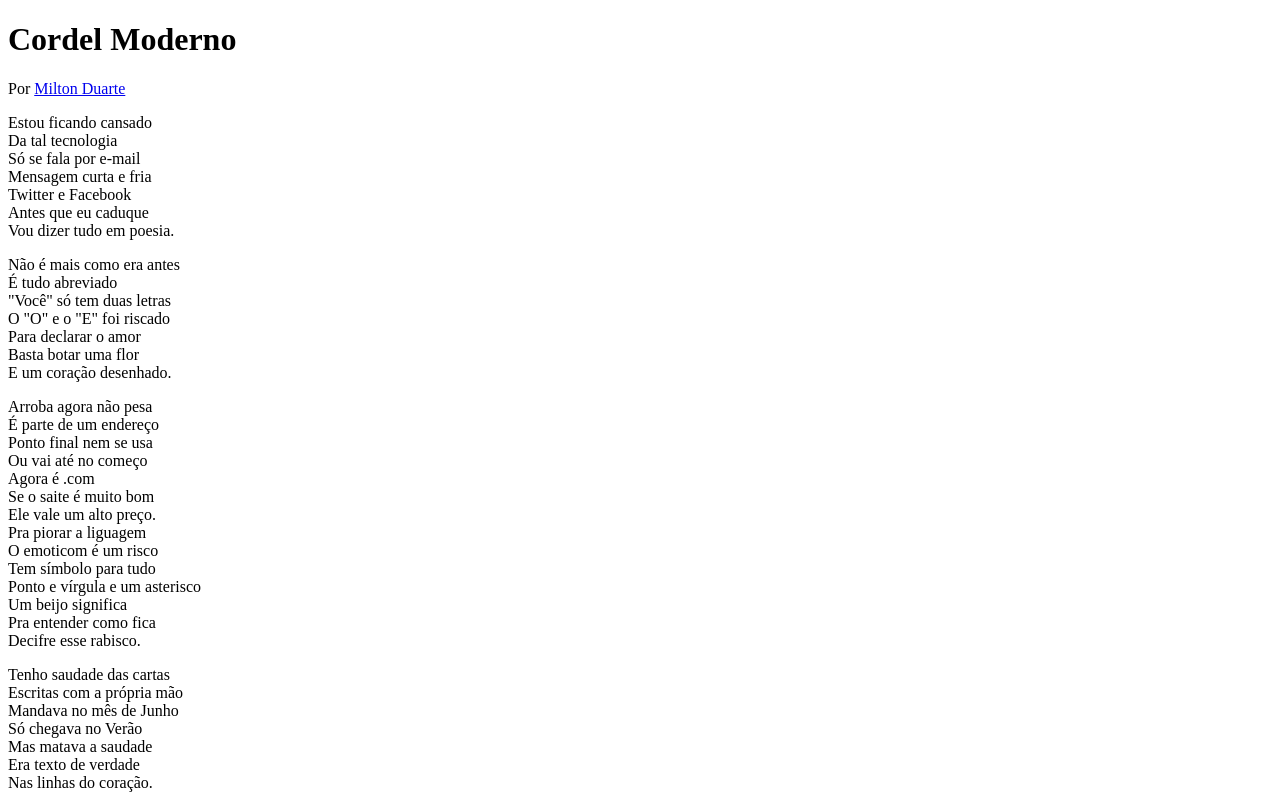
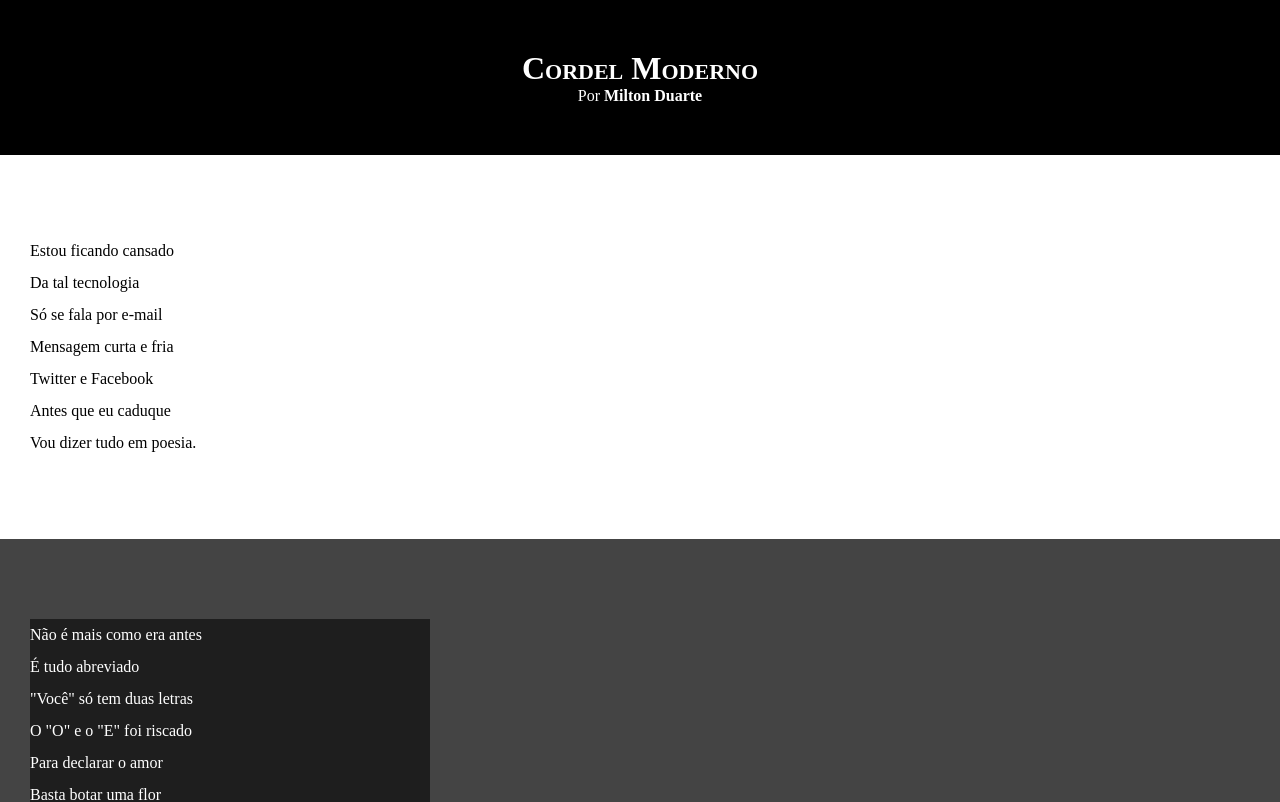
Before and after one commit to natoorme/HTML-CSS, a plain HTML site: page EXERCICIOS/desafio012/index.html in a window 1280 px wide. Shown: the top 802 px of the page. Drawn offline with Linux system fonts and the light colour scheme.

Commit message:
atualizei os estilos dos textos

```diff
--- a/EXERCICIOS/desafio012/estilo/style.css
+++ b/EXERCICIOS/desafio012/estilo/style.css
@@ -1,4 +1,57 @@
 @charset "UTF-8";
-body{
+
+*{
+    margin: 0px;
+    padding: 0px;
+}
+html,body{
+    min-height: 100vh;
+    background-color: darkgray;
+}
+header{
+    background-color: black;
+    color: white;
+    text-align: center;
 
 }
+header h1{
+    padding-top: 50px;
+    font-variant: small-caps;
+}
+header p{
+    padding-bottom: 50px;
+}
+
+header a, footer a{
+    color: white;
+    text-decoration: none;
+    font-weight: bolder;
+}
+header a:hover, footer a:hover{
+    text-decoration: underline;
+}
+section{
+    padding-top: 10vh;
+    padding-bottom: 10vh;
+    padding-left: 30px;
+    line-height: 2em;
+}
+section.normal{
+    background-color: white;
+    color: black;
+}
+section.imagem{
+    background-color: rgb(68, 68, 68);
+    color: white;
+}
+section.imagem p{
+    background-color: rgba(0, 0, 0, 0.562);
+    width: 400px;
+}
+
+footer{
+    background-color: black;
+    color: white;
+    text-align: center;
+    padding: 10px;
+}
--- a/EXERCICIOS/desafio012/index.html
+++ b/EXERCICIOS/desafio012/index.html
@@ -14,7 +14,7 @@
 
         </header>
 
-    <section>
+    <section class="normal">
         <p>
             Estou ficando cansado<br>
             Da tal tecnologia<br>
@@ -28,7 +28,7 @@
 
 
 
-    <section>
+    <section class="imagem">
         <p>
             Não é mais como era antes<br>
             É tudo abreviado<br>
@@ -41,7 +41,7 @@
     </section>
 
 
-    <section>
+    <section class="normal">
         <p>
             Arroba agora não pesa<br>
             É parte de um endereço<br>
@@ -62,7 +62,7 @@
 
 
 
-    <section>
+    <section class="imagem">
         <p>
             Tenho saudade das cartas<br>
             Escritas com a própria mão<br>
@@ -75,7 +75,7 @@
     </section>
 
 
-    <section>
+    <section class="normal">
         <p>
             Agora, escrevo e envio<br>
             Chegando na mesma hora<br>
```
